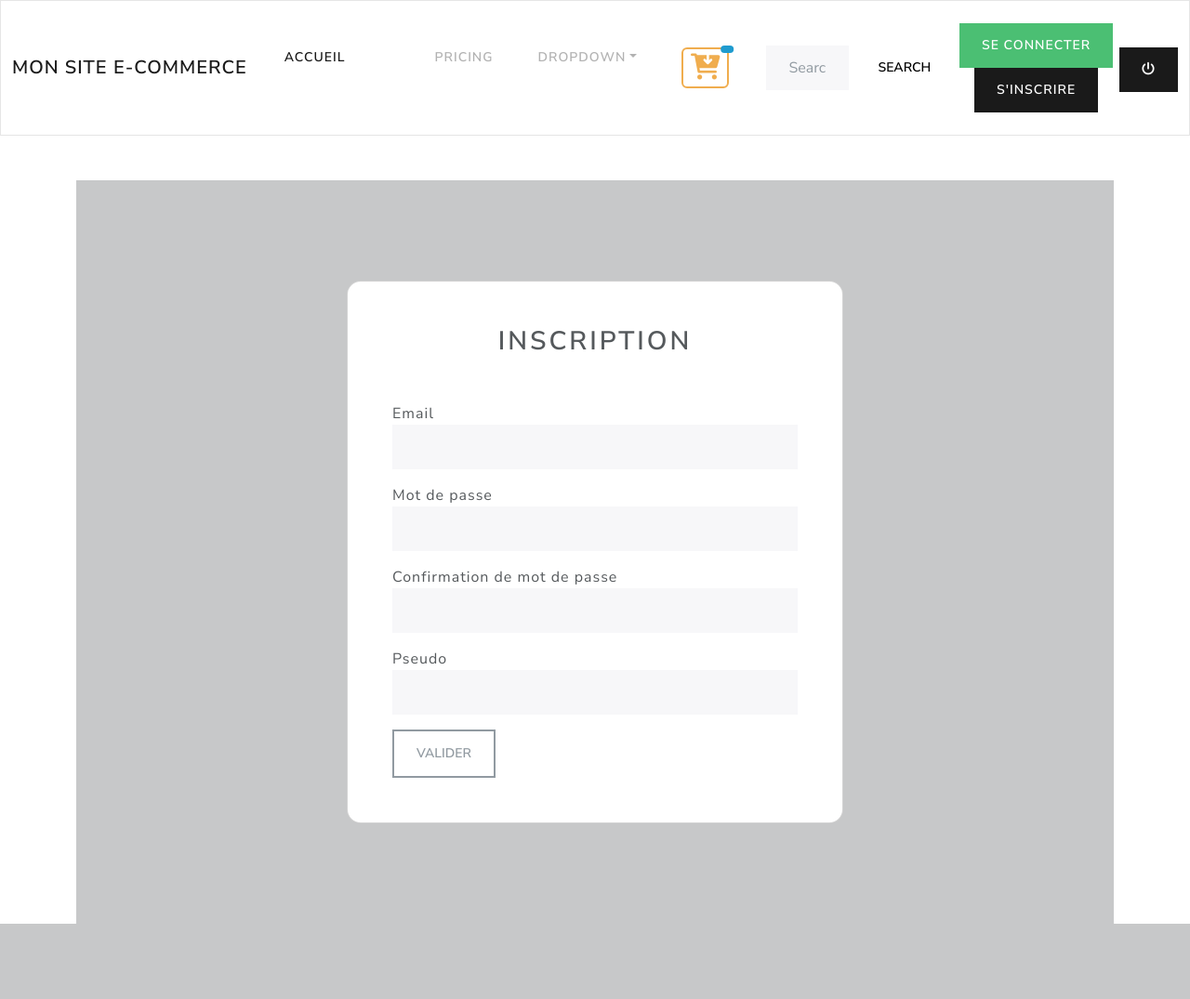
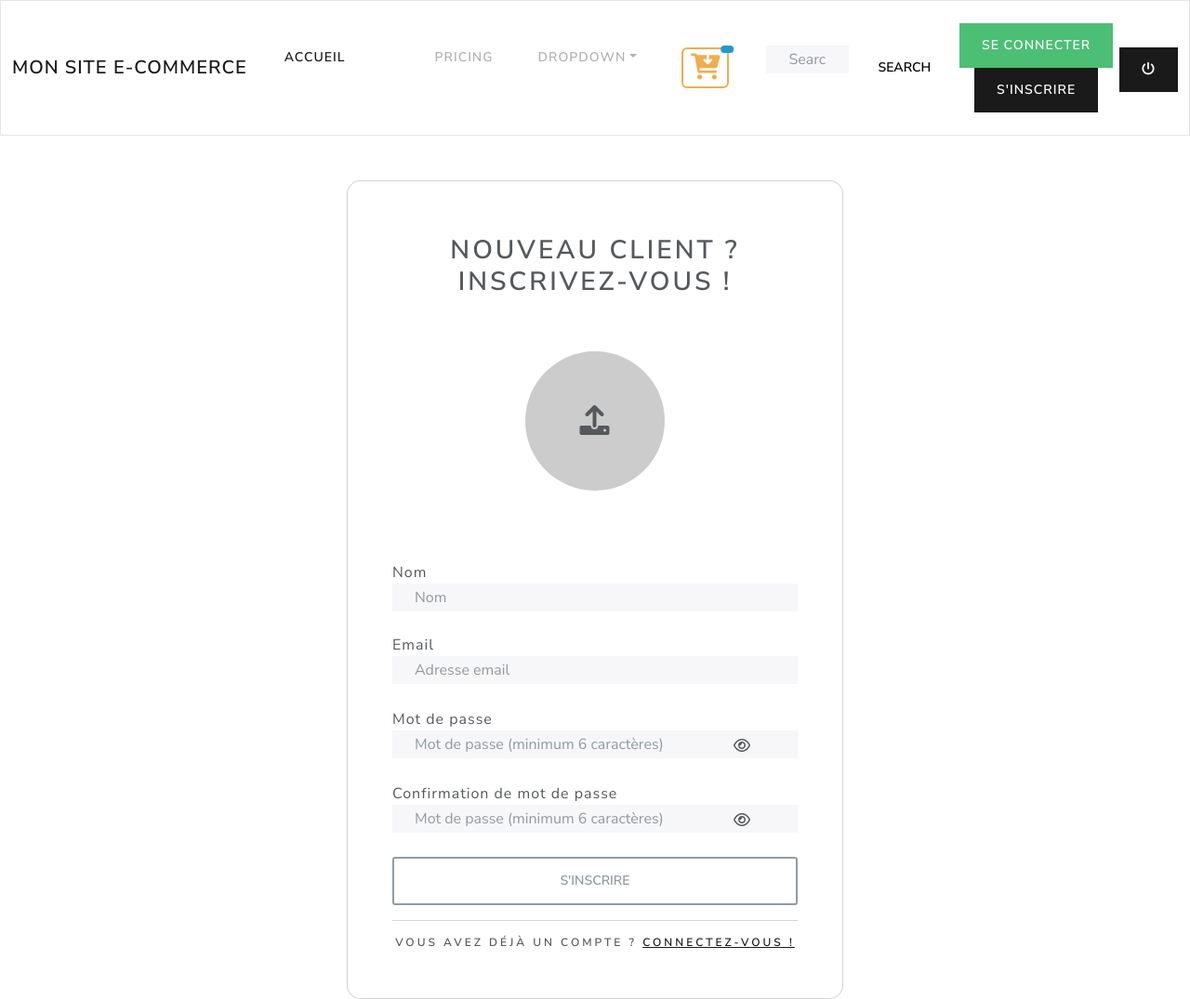
Before and after one commit to Wiaamray/project-e-commerce, a PHP site: page /Matthieu/security/register.php in a window 1280 px wide. Shown: the whole page at 93% size. Before the commit the page ends 994 px from the top, so only its background shows below. Run offline with PHP 8.4, Linux system fonts and the light colour scheme; some libraries are stand-ins or nearby versions.

Commit message:
ajout Matthieu login/register

```diff
--- /dev/null
+++ b/Matthieu/css/formulaire.css
@@ -0,0 +1,107 @@
+/*
+    zone de test
+*/
+.boiteR {
+  border: 1px solid red;
+  height: 100px;
+}
+.boiteV {
+  border: 1px solid green;
+}
+
+/*
+    zone de style
+*/
+
+#bandeau-h2 {
+  padding: 10px;
+  margin: 0 auto;
+}
+
+
+/* CADRE PHOTO : 4 styles */
+.conteneur-photo {
+  display: flex;
+  flex-direction: column;
+  align-items: center;
+  justify-content: center;
+  gap: 20px;
+}
+.photo {
+  width: 150px;
+  height: 150px;
+  border-radius: 50%;
+  margin: 0 auto;
+  background-color: #ccc;
+  display: flex;
+  align-items: center;
+  justify-content: center;
+}
+#image-input {
+  width: auto;
+  margin-right: auto;
+  margin-left: auto;
+  padding: 0;
+  border: none;
+  visibility: hidden;
+}
+#display-image {
+  background-position: center;
+  background-size: cover;
+  background-repeat: no-repeat;
+}
+
+/* ICONES : 6 styles */
+.icone {
+  position: relative;
+}
+
+.fa-eye,
+.fa-eye-slash {
+  position: absolute;
+  top: 8px;
+  right: 50px;
+}
+.fa-check-circle {
+  position: absolute;
+  top: 8px;
+  right: 30px;
+  visibility: hidden;
+  color: #65da97;
+}
+.fa-exclamation-circle {
+  position: absolute;
+  top: 8px;
+  right: 30px;
+  visibility: hidden;
+  color: #e74c3c;
+}
+.fa-upload {
+  cursor: pointer;
+}
+
+/* INPUT et BUTTON */
+input {
+  width: 95%;
+  height: 30px;
+  padding-left: 10px;
+  margin-bottom: 10px;
+  border: 1px solid #ccc;
+  border-radius: 3px;
+}
+
+button {
+  /* border: 0; */
+  border-radius: 3px;
+  width: 100%;
+  /* height: 30px;
+  color: #fff;
+  background-color: #4267b2; */
+}
+
+/*   MEDIA QUERY    */
+@media (min-width: 320px) and (max-width: 768px) {
+  .conteneur {
+    width: 90%;
+  }
+}
--- a/Matthieu/inc/header.php
+++ b/Matthieu/inc/header.php
@@ -10,6 +10,7 @@
           integrity="sha512-B5sIrmt97CGoPUHgazLWO0fKVVbtXgGIOayWsbp9Z5aq4DJVATpOftE/sTTL27cu+QOqpI/jpt6tldZ4SwFDZw=="
           crossorigin="anonymous" referrerpolicy="no-referrer"/>
     <link rel="stylesheet" href="https://cdnjs.cloudflare.com/ajax/libs/font-awesome/6.0.0-beta3/css/all.min.css">
+    <link rel="stylesheet" href="../css/formulaire.css">
 </head>
 <body>
 
--- a/Matthieu/inc/init.php
+++ b/Matthieu/inc/init.php
@@ -1,13 +1,14 @@
 <?php
 
-$pdo = new PDO('mysql:host=localhost;dbname=site_ecommerce', 'root', '', array(PDO::ATTR_ERRMODE => PDO::ERRMODE_WARNING, PDO::MYSQL_ATTR_INIT_COMMAND => 'SET NAMES utf8'));
+$pdo = new PDO('mysql:host=localhost;dbname=php_project', 'root', '', array(PDO::ATTR_ERRMODE => PDO::ERRMODE_WARNING, PDO::MYSQL_ATTR_INIT_COMMAND => 'SET NAMES utf8'));
 
 // initiation de la session
 session_start();
 
 
 // chemin du site
-define('SITE', '/projet/');
+// define('SITE', '/project-e-commerce/');
+define('SITE', '/project-e-commerce/Matthieu/');
 
 // variable d'affichage
 
--- a/Matthieu/security/register.php
+++ b/Matthieu/security/register.php
@@ -1,24 +1,33 @@
 <?php
 require_once '../inc/header.php';
-if (connect()):
-header('location:../');
-exit();
+if (connect()) :
+    header('location:../');
+    exit();
 endif;
 
 
 
-if (!empty($_POST)):
+if (!empty($_POST)) :
 
-    function password_strength_check($password, $min_len = 6, $max_len = 15, $req_digit = 1, $req_lower = 1, $req_upper = 1, $req_symbol = 1) {
+    function password_strength_check($password, $min_len = 6, $max_len = 15, $req_digit = 1, $req_lower = 1, $req_upper = 1, $req_symbol = 1)
+    {
         // Build regex string depending on requirements for the password
         $regex = '/^';
-        if ($req_digit == 1) { $regex .= '(?=.*\d)'; }              // Match at least 1 digit
-        if ($req_lower == 1) { $regex .= '(?=.*[a-z])'; }           // Match at least 1 lowercase letter
-        if ($req_upper == 1) { $regex .= '(?=.*[A-Z])'; }           // Match at least 1 uppercase letter
-        if ($req_symbol == 1) { $regex .= '(?=.*[^a-zA-Z\d])'; }    // Match at least 1 character that is none of the above
+        if ($req_digit == 1) {
+            $regex .= '(?=.*\d)';
+        }              // Match at least 1 digit
+        if ($req_lower == 1) {
+            $regex .= '(?=.*[a-z])';
+        }           // Match at least 1 lowercase letter
+        if ($req_upper == 1) {
+            $regex .= '(?=.*[A-Z])';
+        }           // Match at least 1 uppercase letter
+        if ($req_symbol == 1) {
+            $regex .= '(?=.*[^a-zA-Z\d])';
+        }    // Match at least 1 character that is none of the above
         $regex .= '.{' . $min_len . ',' . $max_len . '}$/';
 
-        if(preg_match($regex, $password)) {
+        if (preg_match($regex, $password)) {
             return TRUE;
         } else {
             return FALSE;
@@ -31,21 +40,21 @@ if (!empty($_POST)):
         ':email' => $_POST['email']
     ));
 
-    if ($resultat->rowCount() !== 0):
+    if ($resultat->rowCount() !== 0) :
         $_SESSION['messages']['danger'][] = "Un compte est déjà existant à cette adresse mail";
 
         header('location:./register.php');
         exit();
     endif;
 
-    if (!isset($_POST['email']) || !filter_var($_POST['email'], FILTER_VALIDATE_EMAIL)):
+    if (!isset($_POST['email']) || !filter_var($_POST['email'], FILTER_VALIDATE_EMAIL)) :
         $_SESSION['messages']['danger'][] = "email invalide";
 
         header('location:./register.php');
         exit();
     endif;
 
-    if(!password_strength_check($_POST['password'])):
+    if (!password_strength_check($_POST['password'])) :
 
         $_SESSION['messages']['danger'][] = "Votre mot de passe doit contenir au minimum 6 caractères, maximum 15 caractères,majuscule, minuscule et un caractère spécial ! # @ % & * + -";
         header('location:./register.php');
@@ -54,7 +63,7 @@ if (!empty($_POST)):
     endif;
 
 
-    if ($_POST['password'] == $_POST['confirmPassword']):
+    if ($_POST['password'] == $_POST['confirmPassword']) :
 
         $mdp = password_hash($_POST['password'], PASSWORD_DEFAULT);
 
@@ -71,7 +80,7 @@ if (!empty($_POST)):
         header('location:./login.php');
         exit();
 
-    else:
+    else :
 
         $_SESSION['messages']['danger'][] = "Les mots de passe ne correspondent pas";
 
@@ -89,32 +98,79 @@ endif;
 
 <form method="post" action="">
 
-    <section class="vh-100 bg-image" style="background-color: #C7C8C9;">
+    <section class="h-100 bg-image">
         <div class="mask d-flex align-items-center h-100 gradient-custom-3">
             <div class="container h-100">
                 <div class="row d-flex justify-content-center align-items-center h-100">
                     <div class="col-12 col-md-9 col-lg-7 col-xl-6">
                         <div class="card" style="border-radius: 15px;">
                             <div class="card-body p-5">
-                                <h2 class="text-uppercase text-center mb-5">Inscription</h2>
+                                <h2 class="text-uppercase text-center mb-5" id="bandeau-h2">Nouveau client ?<br>Inscrivez-vous !</h2>
 
+                                <!-- cadre pour faire afficher la photo de l'utilisateur -->
+                                <div class="conteneur-photo">
+                                    <div class="photo" id="display-image">
+                                        <label for="image-input">
+                                            <i class="fas fa-upload fa-2x"></i>
+                                        </label>
+                                    </div>
+                                    <div>
+                                        <input type="file" id="image-input" accept="image/png, image/jpg" />
+                                    </div>
+                                </div>
+
+                                <!-- input pour le nom -->
+                                <label for="nickname" class="mt-3">Nom</label>
+                                <div class="icone">
+                                    <input type="text" name="nickname" id="nickname" class="form-control mb-4" placeholder="Nom">
+                                    <i class="fas fa-check-circle"></i>
+                                    <i class="fas fa-exclamation-circle"></i>
+                                </div>
+                                <div>
+                                    <span id="errorNom"></span>
+                                </div>
+
+                                <!-- input pour l'email -->
                                 <label for="inputEmail">Email</label>
-                                <input type="text" value="" name="email" id="inputEmail"
-                                       class="form-control" autocomplete="email">
+                                <div class="icone">
+                                    <input type="text" value="" name="email" id="inputEmail" class="form-control" autocomplete="email" placeholder="Adresse email">
+                                    <i class="fas fa-check-circle"></i>
+                                    <i class="fas fa-exclamation-circle"></i>
+                                </div>
+                                <div>
+                                    <span id="errorEmail"></span>
+                                </div>
+
+                                <!-- input pour le mot de passe -->
                                 <label for="inputPassword" class="mt-3">Mot de passe</label>
-                                <input type="password" name="password" id="inputPassword" class="form-control"
-                                       autocomplete="current-password">
-                                <label for="inputPassword" class="mt-3">Confirmation de mot de passe</label>
-                                <input type="password" name="confirmPassword" id="inputPassword" class="form-control"
-                                       autocomplete="current-password">
-                                <label for="inputPassword" class="mt-3">Pseudo</label>
-                                <input type="text" name="nickname" id="inputPassword" class="form-control"
-                                       autocomplete="current-password">
+                                <div class="icone">
+                                    <input type="password" name="password" id="inputPassword" class="form-control" autocomplete="current-password" placeholder="Mot de passe (minimum 6 caractères)">
+                                    <i class="fas fa-check-circle"></i>
+                                    <i class="fas fa-exclamation-circle"></i>
+                                    <i class="far fa-eye" id="togglePassword"></i>
+                                </div>
+                                <div>
+                                    <span id="errorPassword"></span>
+                                </div>
+
+                                <!-- input pour la confirmation du mot de passe -->
+                                <label for="inputConfirmPassword" class="mt-3">Confirmation de mot de passe</label>
+                                <div class="icone">
+                                    <input type="password" name="confirmPassword" id="inputConfirmPassword" class="form-control" autocomplete="current-password" placeholder="Mot de passe (minimum 6 caractères)">
+                                    <i class="fas fa-check-circle"></i>
+                                    <i class="fas fa-exclamation-circle"></i>
+                                    <i class="far fa-eye" id="togglePassword-verif"></i>
+                                </div>
+                                <div>
+                                    <span id="errorPassword-verif"></span>
+                                </div>
 
 
                                 <button class="btn mb-2 mt-3 mb-md-0 btn-outline-secondary btn-block" type="submit">
-                                    Valider
+                                    S'inscrire
                                 </button>
+                                <hr class="mb-3">
+                                <h6 class="text-center mb-1">Vous avez déjà un compte ? <a href="<?= "./login.php"; ?>">Connectez-vous !</a></h6>
                             </div>
                         </div>
                     </div>
@@ -125,5 +181,8 @@ endif;
     </section>
 </form>
 
+<!-- début script formulaire -->
+<script src="../js/formRegister.js"></script>
+
 
 <?php require_once '../inc/footer.php' ?>
```
Also changed, not shown: Matthieu/js/formLogin.js (added, +69 -0 lines), Matthieu/js/formRegister.js (added, +159 -0 lines), Matthieu/security/login.php (+42 -23 lines), 1 other file.
